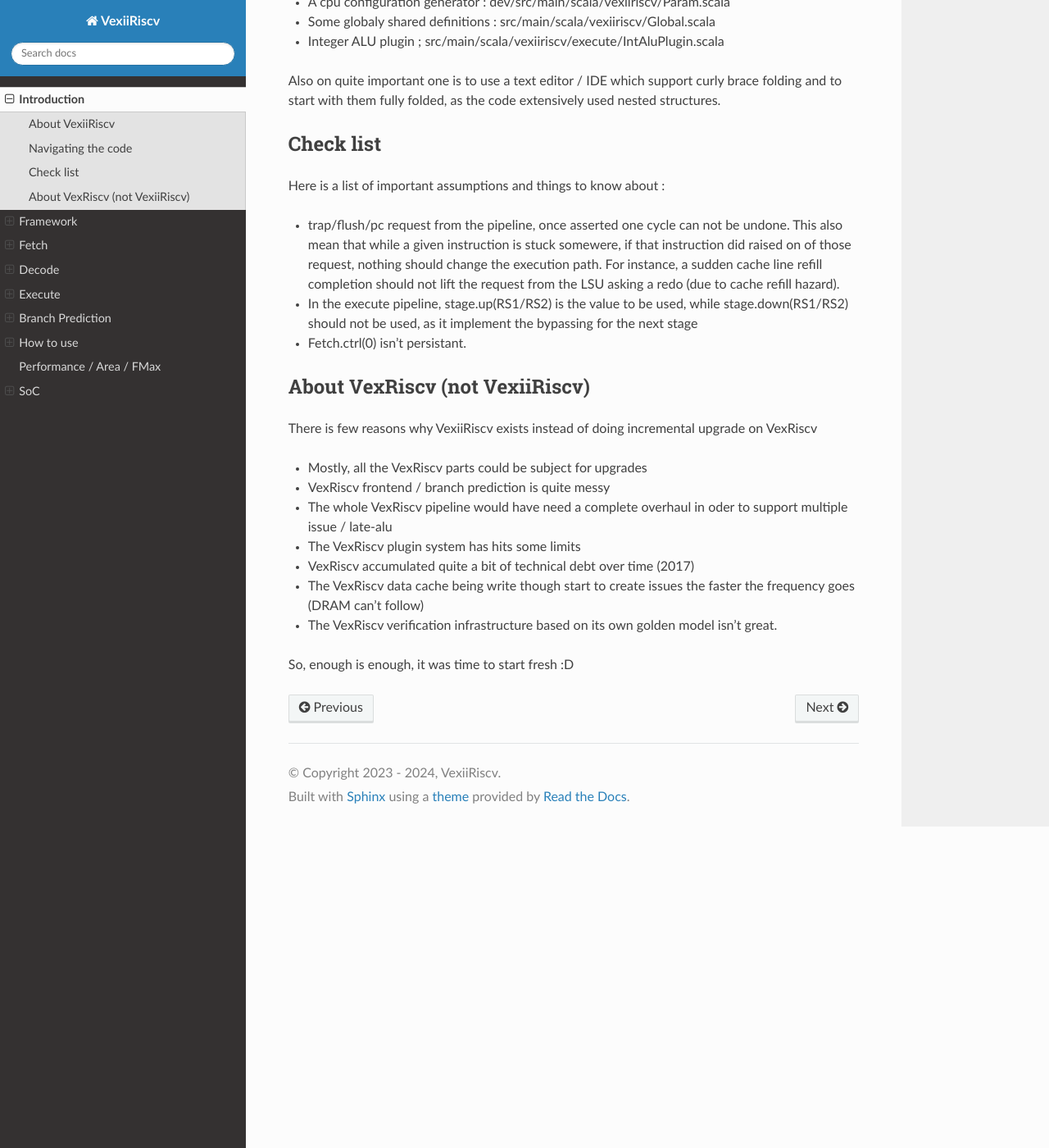
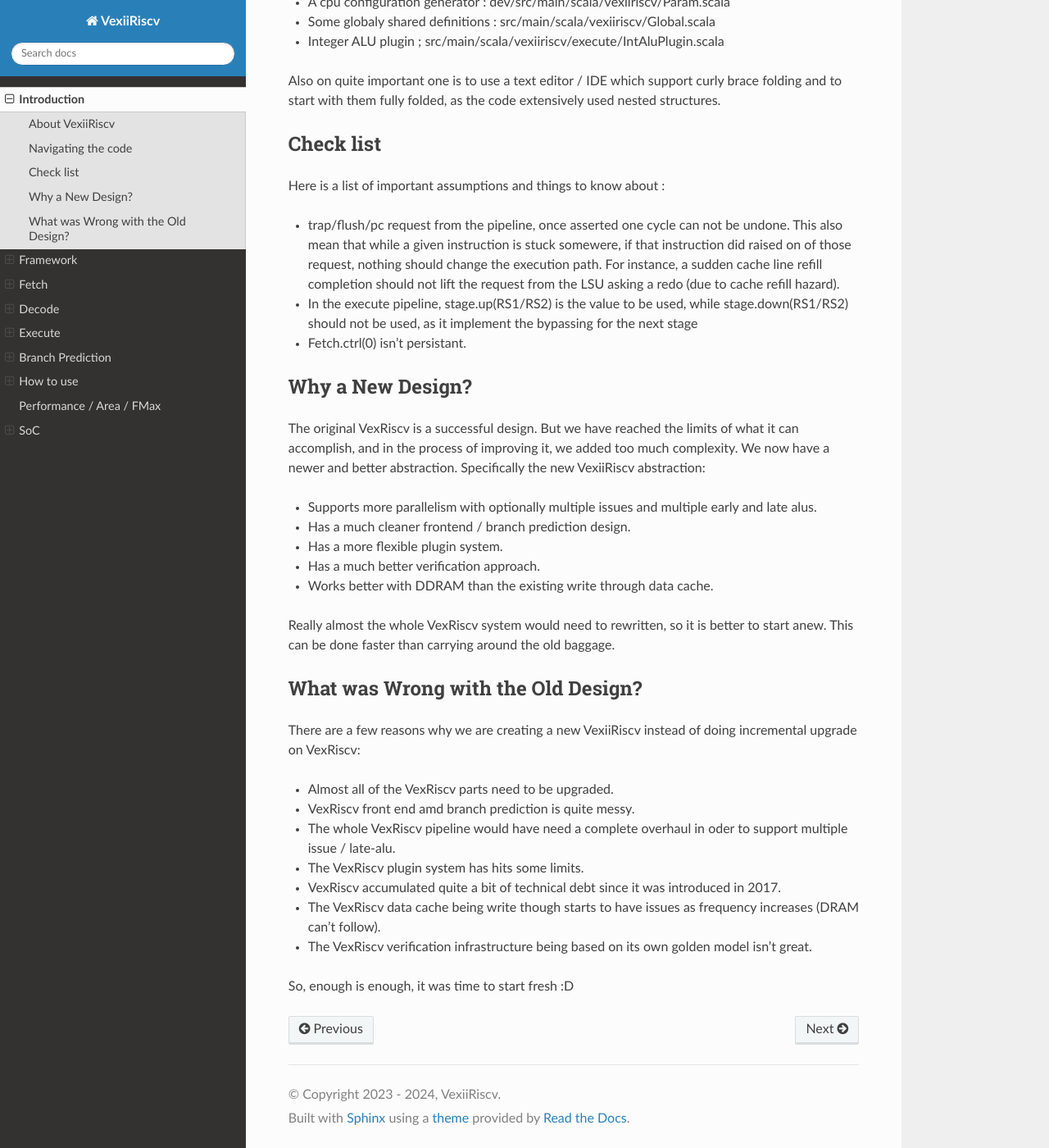
Before and after one commit to SpinalHDL/VexiiRiscv-RTD, a Sphinx documentation site: the page built from source/VexiiRiscv/Introduction/index.rst, in a window 1280 px wide and 1400 px high, scrolled down 1419 px. Shown: the whole window at 82% size. Built offline with Sphinx 7.4.7 and the Read the Docs theme 2.0.0, drawn with Linux system fonts in a browser that asks for light colours.

Commit message:
A better version of the "Why a new Design"
Thank you for the excellent feedback.  Usually when I approach a new project, I try to update its documentation to make it friendlier  to newbies like me.  Often the pull requests get ignored without explanation.  In your case you gave a clear explanation, and so I am able to update my pull request.  I just deleted the old version, forked again and am issuing a new pull request.

It was very helpful to update the documentation.  I now understand that the newer version is easier to understand, that is what I should be starting with, particularly since my goal is getting educated, rather than a specific client deliverable.

There are now two versions of "Why a New Design?"  One for new users, one for existing users.  I am not sure what you will want to do about that.

I also corrected some of the English in your original version.  I am a native English speaker.  I also speak French.

```diff
--- a/source/VexiiRiscv/Introduction/index.rst
+++ b/source/VexiiRiscv/Introduction/index.rst
@@ -52,17 +52,30 @@
 - In the execute pipeline, stage.up(RS1/RS2) is the value to be used, while stage.down(RS1/RS2) should not be used, as it implement the bypassing for the next stage
 - Fetch.ctrl(0) isn't persistant.
 
-About VexRiscv (not VexiiRiscv)
+Why a New Design?
 ------------------------------------
 
-There is few reasons why VexiiRiscv exists instead of doing incremental upgrade on VexRiscv
+The original VexRiscv is a successful design.  But we have reached the limits of what it can accomplish, and in the process of improving it, we added too much complexity.   We now have a newer and better abstraction.   Specifically the new VexiiRiscv abstraction:
 
-- Mostly, all the VexRiscv parts could be subject for upgrades
-- VexRiscv frontend / branch prediction is quite messy
-- The whole VexRiscv pipeline would have need a complete overhaul in oder to support multiple issue / late-alu
-- The VexRiscv plugin system has hits some limits
-- VexRiscv accumulated quite a bit of technical debt over time (2017)
-- The VexRiscv data cache being write though start to create issues the faster the frequency goes (DRAM can't follow)
-- The VexRiscv verification infrastructure based on its own golden model isn't great.
+- Supports more parallelism with optionally multiple issues and multiple early and late alus.
+- Has a much cleaner frontend / branch prediction design.
+- Has a more flexible plugin system.
+- Has a much better verification approach.
+- Works better with DDRAM than the existing write through data cache.
+
+Really almost the whole VexRiscv system would need to rewritten, so it is better to start anew.  This can be done faster than carrying around the old baggage.
+
+What was Wrong with the Old Design?
+------------------------------------
+
+There are a few reasons why we are creating a new VexiiRiscv instead of doing incremental upgrade on VexRiscv:
+
+- Almost all of the VexRiscv parts need to be upgraded.
+- VexRiscv front end amd branch prediction is quite messy.
+- The whole VexRiscv pipeline would have need a complete overhaul in oder to support multiple issue / late-alu.
+- The VexRiscv plugin system has hits some limits.
+- VexRiscv accumulated quite a bit of technical debt since it was introduced in 2017.
+- The VexRiscv data cache being write though starts to have issues as frequency increases (DRAM can't follow).
+- The VexRiscv verification infrastructure being based on its own golden model isn't great.
 
 So, enough is enough, it was time to start fresh :D
```
